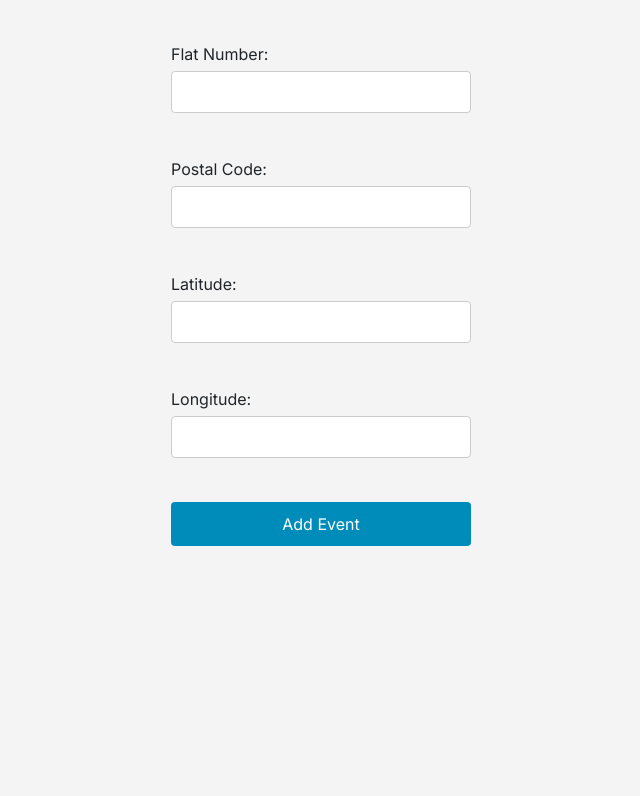
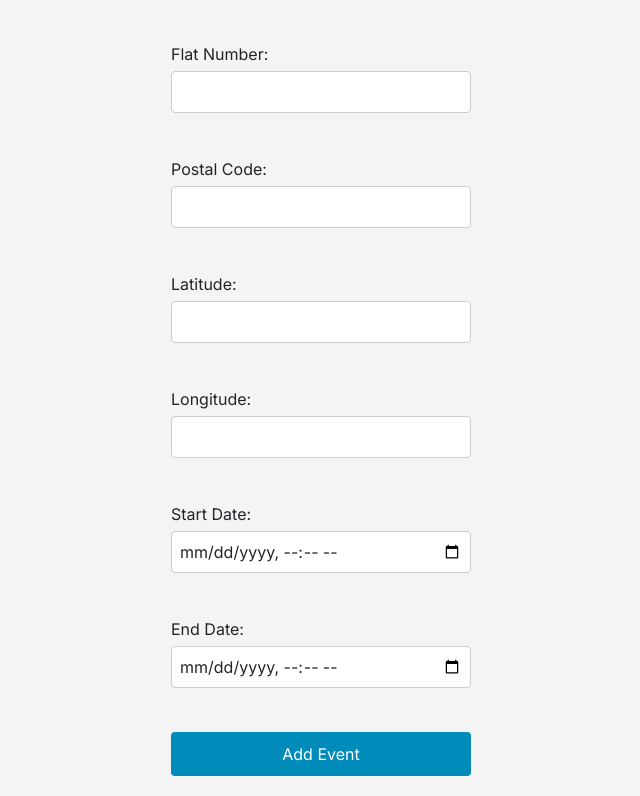
Before and after one commit to JustTOMEK/sportplanner, a Next.js app in the folder frontend/: page /event/create in a window 1280 px wide. Shown: the part 1689-2485 px from the top of the page, without its empty margins (319-959 px from the left). Before the commit the page ends 2255 px from the top, so only its background shows below. Built offline with nearby package versions, Linux system fonts and the light colour scheme.

Commit message:
Enabled setting start & end date & checking if it is correct

```diff
--- a/frontend/src/app/event/create/page.tsx
+++ b/frontend/src/app/event/create/page.tsx
@@ -2,7 +2,7 @@
 
 import { useEffect, useState } from 'react';
 import { useRouter } from 'next/navigation';
-import  "../../../Styles/EventCreatePage.css";
+import "../../../Styles/EventCreatePage.css";
 
 interface Sport {
     id: number;
@@ -24,8 +24,11 @@ function CreateEventPage({ onLogout }) {
     const [postalCode, setPostalCode] = useState('');
     const [latitude, setLatitude] = useState('');
     const [longitude, setLongitude] = useState('');
+    const [startDate, setStartDate] = useState('');
+    const [endDate, setEndDate] = useState('');
     const [token, setToken] = useState<string | null>(null);
     const [error, setError] = useState<string | null>(null);
+    const [dateError, setDateError] = useState<string | null>(null); // New state for date-specific errors
 
     useEffect(() => {
         const storedToken = localStorage.getItem('token');
@@ -65,12 +68,40 @@ function CreateEventPage({ onLogout }) {
         fetchSports();
     }, [token]);
 
+    const handleStartDateChange = (e) => {
+        const newStartDate = e.target.value;
+        const currentDate = new Date().toISOString().slice(0, 16); // Get current date and time, truncate seconds and milliseconds
+
+        if (new Date(newStartDate) <= new Date(currentDate)) {
+            setDateError('Start date must be after the current date and time');
+        } else if (new Date(newStartDate) >= new Date(endDate)) {
+            setDateError('Start date must be before end date');
+        } else {
+            setDateError(null);
+        }
+        setStartDate(newStartDate);
+    };
+
+    const handleEndDateChange = (e) => {
+        const newEndDate = e.target.value;
+        if (new Date(startDate) >= new Date(newEndDate)) {
+            setDateError('End date must be after start date');
+        } else {
+            setDateError(null);
+        }
+        setEndDate(newEndDate);
+    };
 
     const handleSubmit = async (e) => {
         e.preventDefault();
 
         if (!token) {
             setError('No token found');
+            return;
+        }
+
+        if (new Date(startDate) >= new Date(endDate)) {
+            setDateError('End date must be after start date');
             return;
         }
 
@@ -92,6 +123,9 @@ function CreateEventPage({ onLogout }) {
             postal_code: postalCode,
             latitude,
             longitude,
+            start_date: startDate,
+            end_date: endDate,
+            modification_date: new Date().toISOString(), // Set the current date and time
         };
 
         try {
@@ -181,7 +215,19 @@ function CreateEventPage({ onLogout }) {
                     <input type="text" value={longitude} onChange={(e) => setLongitude(e.target.value)} required />
                 </label>
                 <br />
-                <button type="submit">Add Event</button>
+                <label>
+                    Start Date:
+                    <input type="datetime-local" value={startDate} onChange={handleStartDateChange} required />
+                    {dateError && <div className="error-message">{dateError}</div>}
+                </label>
+                <br />
+                <label>
+                    End Date:
+                    <input type="datetime-local" value={endDate} onChange={handleEndDateChange} required />
+                    {dateError && <div className="error-message">{dateError}</div>}
+                </label>
+                <br />
+                <button type="submit" disabled={error !== null}>Add Event</button>
             </form>
         </div>
     );
```
